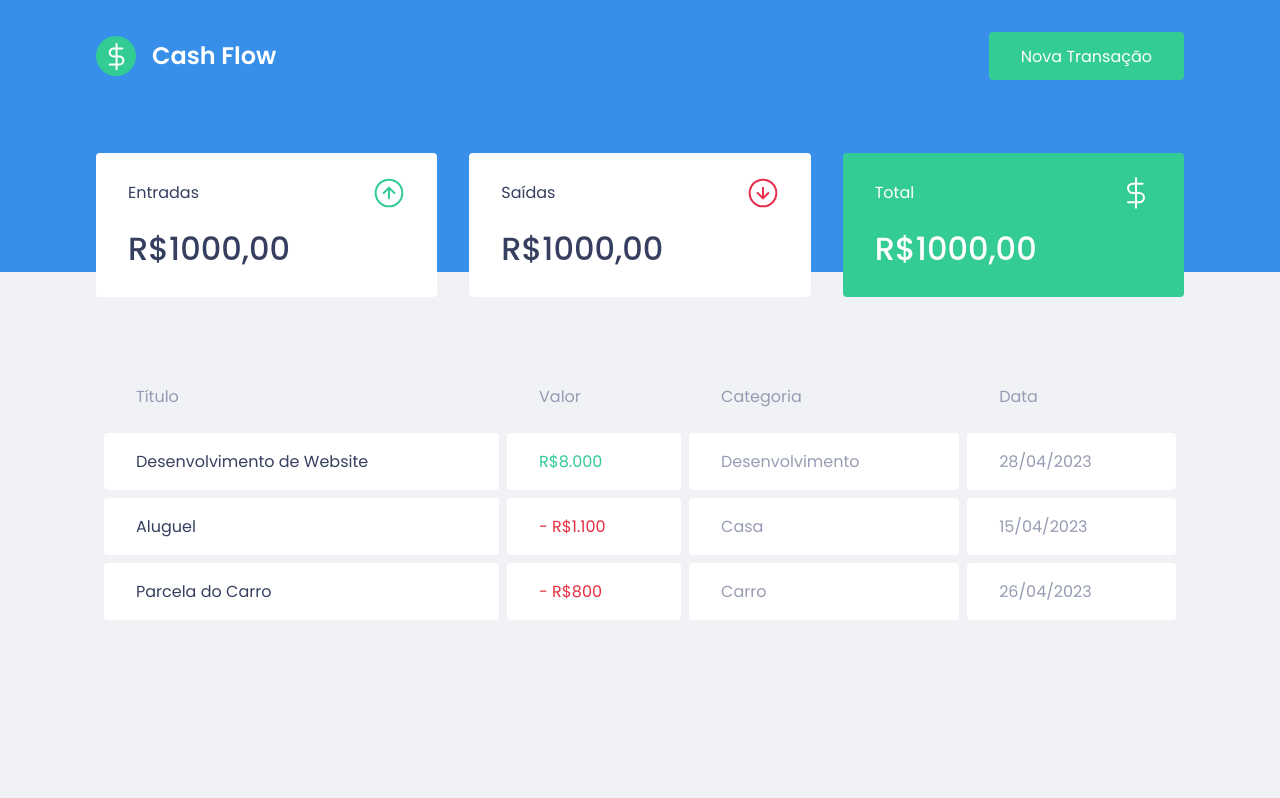
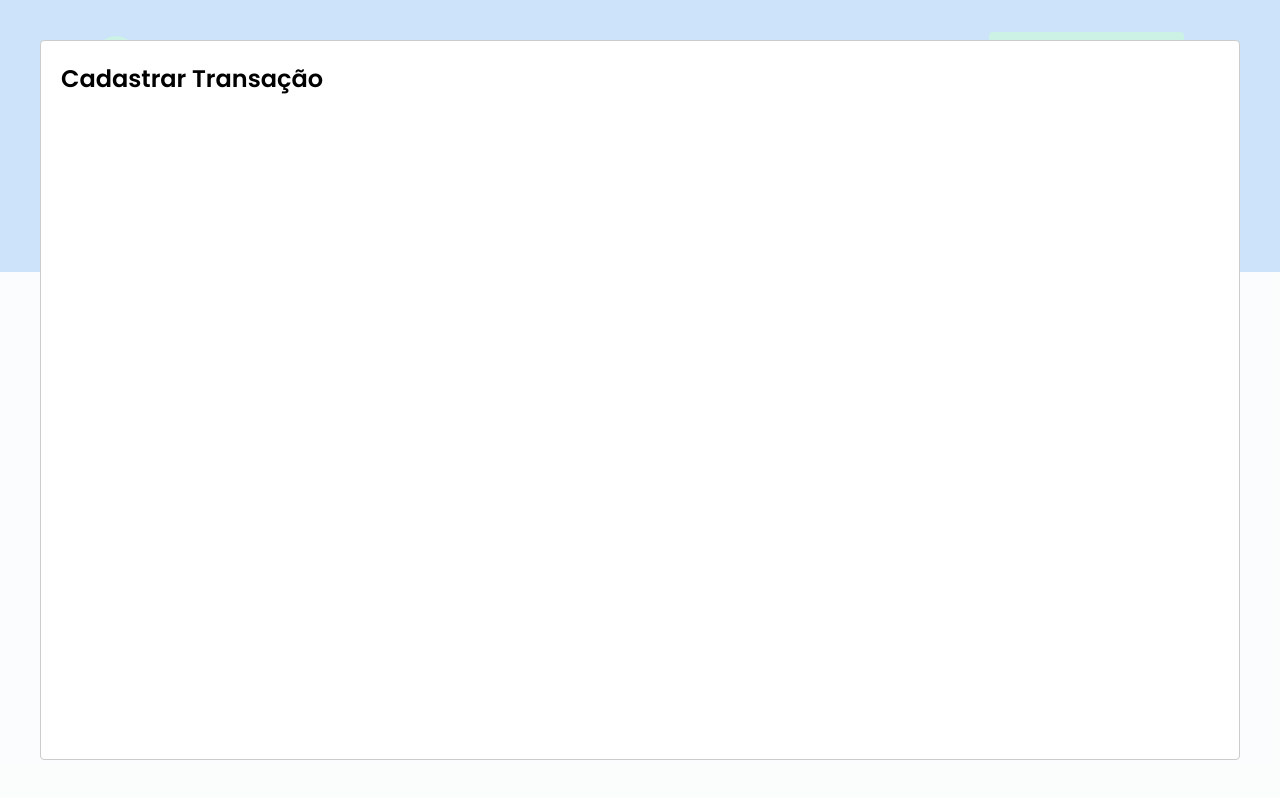
Before and after one commit to JonathasAroucha/CashFlow, a React (Create React App) app: page / in a window 1280 px wide. Both pictures are taken after a click on the button "Nova Transação". Built offline with nearby package versions, Linux system fonts and the light colour scheme; no server answers; what miragejs would draw is missing.

Commit message:
feat: created component modal

```diff
--- a/package.json
+++ b/package.json
@@ -7,6 +7,7 @@
     "miragejs": "^0.1.47",
     "react": "^18.2.0",
     "react-dom": "^18.2.0",
+    "react-modal": "^3.16.1",
     "react-scripts": "5.0.1",
     "styled-components": "^5.3.10",
     "web-vitals": "^2.1.0"
@@ -19,6 +20,7 @@
     "@types/node": "^16.7.13",
     "@types/react": "^18.0.0",
     "@types/react-dom": "^18.0.0",
+    "@types/react-modal": "^3.16.0",
     "@types/styled-components": "^5.1.26",
     "typescript": "^4.4.2"
   },
--- a/src/App.tsx
+++ b/src/App.tsx
@@ -1,12 +1,34 @@
+import { useState } from 'react'
+
 import { Dashboard } from "./components/Dashboard";
 import { Header } from "./components/Header";
+
 import { GlobalStyle } from "./styles/global";
+import { NewTransactionModal } from './components/NewTransactionModal';
+
+
 
 export function App() {
+  const [isNewTransactionModalOpen, setIsNewTransactionModalOpen] = useState(false);
+
+  function handleOpenNewTransactionModal() {
+    setIsNewTransactionModalOpen(true);
+    console.log('teste')
+  }
+
+  function handleCloseNewTransactionModal() {
+    setIsNewTransactionModalOpen(false);
+  }
+
   return (
     <>
-      <Header />
+      <Header onOpenNewTransactionModal={handleOpenNewTransactionModal} />
       <Dashboard />
+      <NewTransactionModal
+        isOpen={isNewTransactionModalOpen}
+        onRequestClose={handleCloseNewTransactionModal}
+      />
+
       <GlobalStyle />
     </>
   );
--- a/src/components/Header/index.tsx
+++ b/src/components/Header/index.tsx
@@ -1,11 +1,13 @@
+
 import logoImg from '../../assets/logo.svg'
 import { Container, Content, LogoContent } from './styles'
 
+interface HeaderProps {
+  onOpenNewTransactionModal: () => void;
+}
 
+export function Header({onOpenNewTransactionModal}: HeaderProps) {
 
-
-
-export function Header() {
   return (
     <Container>
       <Content>
@@ -13,9 +15,11 @@ export function Header() {
           <img src={logoImg} alt="cashflow" />
           <span>Cash Flow</span>
         </LogoContent>
-        <button type="button">
+        <button type="button" onClick={onOpenNewTransactionModal}>
           Nova Transação
         </button>
+
+
       </Content>
     </Container>
   )
--- /dev/null
+++ b/src/components/NewTransactionModal/index.tsx
@@ -0,0 +1,19 @@
+import Modal from 'react-modal'
+
+interface NewTransactionModalProps {
+  isOpen: boolean,
+  onRequestClose: () => void
+}
+
+Modal.setAppElement('#root');
+
+export function NewTransactionModal({isOpen, onRequestClose}: NewTransactionModalProps) {
+  return (
+    <Modal
+      isOpen={isOpen}
+      onRequestClose={onRequestClose}
+    >
+      <h2>Cadastrar Transação</h2>
+    </Modal>
+  )
+}
--- /dev/null
+++ b/src/components/NewTransactionModal/styles.ts
@@ -0,0 +1,5 @@
+import styled from 'styled-components';
+
+export const Container = styled.div`
+
+`;
```
Also changed, not shown: 1 other file (tests, documents, lock files or other folders).
